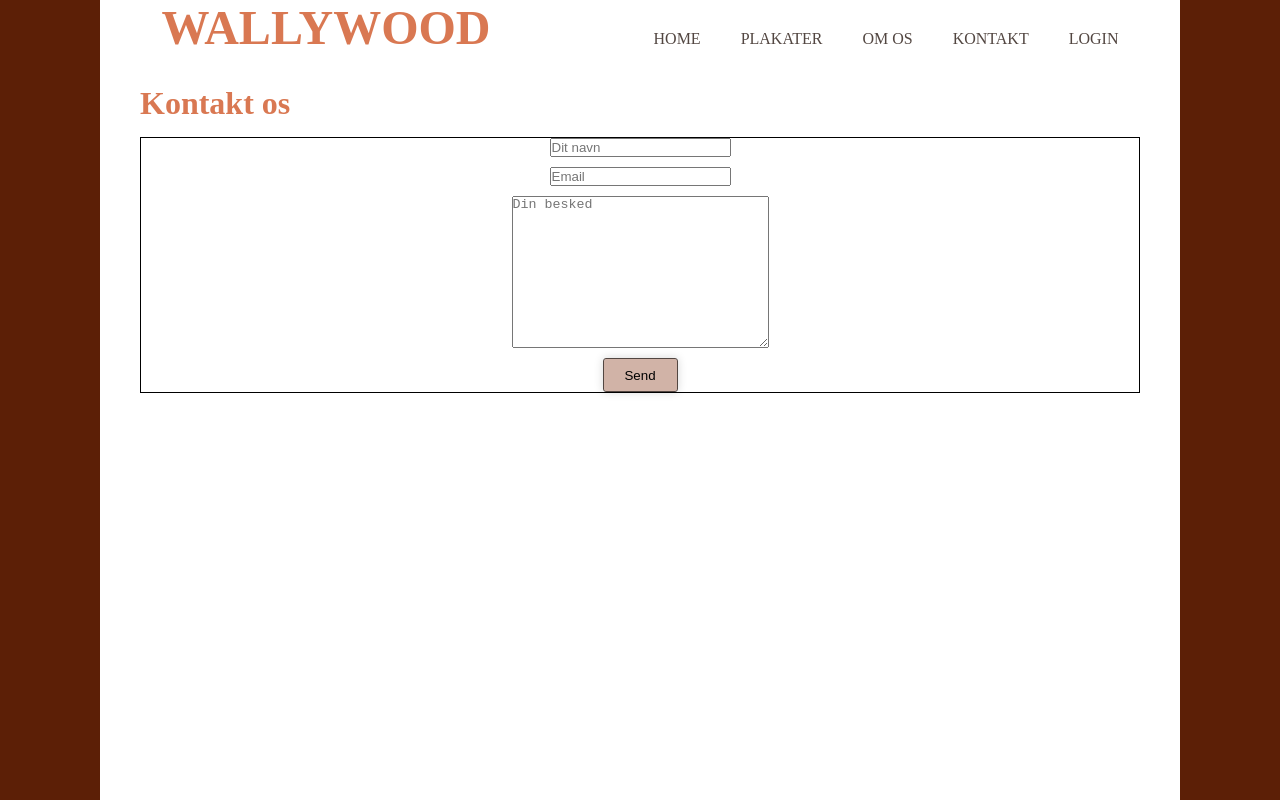
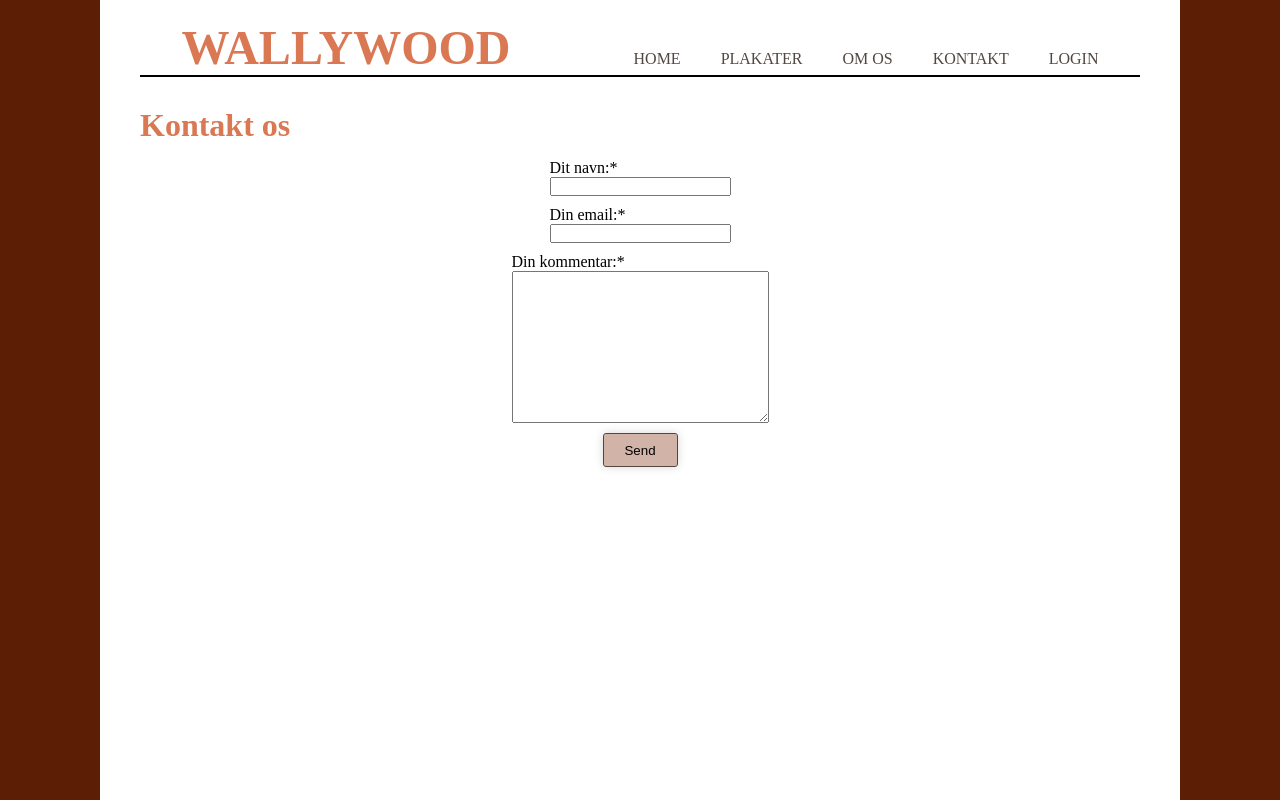
Before and after one commit to katrine-mo-jensen/wallywood, a React (Vite) app in the folder wallywood/: page /kontakt in a window 1280 px wide. Shown: the top 800 px of the page. Built offline with nearby package versions, Linux system fonts and the light colour scheme.

Commit message:
FUCK SLUG

```diff
--- a/wallywood/src/components/footer/Footer.module.scss
+++ b/wallywood/src/components/footer/Footer.module.scss
@@ -1,11 +1,15 @@
 footer {
   max-width: 1080px;
   background-color: white;
+  padding-top: 20px;
+  padding-bottom: 20px;
 
   .footerContainer {
     max-width: 1000px;
     display: grid;
     grid-template-columns: 1fr 1fr;
+    border-top: 2px solid black;
+    padding-top: 10px;
     .infoBox {
       display: grid;
       grid-template-columns: 1fr 1fr;
--- /dev/null
+++ b/wallywood/src/components/globalStyling/Button.module.scss
@@ -0,0 +1,8 @@
+.btn {
+    width: 75px;
+    height: 34px;
+    background: #d1b3a7 0% 0% no-repeat padding-box;
+    box-shadow: 0px 0px 10px #00000029;
+    border: 1px solid #524641;
+    border-radius: 3px;
+  }
--- a/wallywood/src/components/navigation/Nav.module.scss
+++ b/wallywood/src/components/navigation/Nav.module.scss
@@ -3,11 +3,14 @@
 nav {
   max-width: 1080px;
   background-color: white;
+
   .navContainer {
     display: flex;
     justify-content: space-between;
     align-items: baseline;
-    // max-width: 1000px;
+    padding-top: 20px;
+    max-width: 1000px;
+    border-bottom: black solid 2px;
 
     .navbar {
       .navLinks {
--- a/wallywood/src/pages/contact/ContactPage.jsx
+++ b/wallywood/src/pages/contact/ContactPage.jsx
@@ -16,27 +16,30 @@ export function ContactPage() {
       <div className={style.formContainer}>
         <h2>Kontakt os</h2>
         <form onSubmit={handleSubmit(onSubmit)} className={style.formStyle}>
-          <input
-            type="text"
-            placeholder="Dit navn"
-            {...register("name", { required: true })}
-          />
-          {errors.firstname && <span>This field is required</span>}
+          <label>
+            Dit navn:*
+            <input type="text" {...register("name", { required: true })} />
+            {errors.firstname && <span>This field is required</span>}
+          </label>
+          <label>
+            Din email:*
+            <input
+              type="email"
 
-          <input
-            type="email"
-            placeholder="Email"
-            {...register("email", { required: true })}
-          />
-          {errors.firstname && <span>This field is required</span>}
-
+              {...register("email", { required: true })}
+            />
+            {errors.firstname && <span>This field is required</span>}
+          </label>
+          <label>
+            Din kommentar:*
           <textarea
             name="message"
-            placeholder="Din besked"
+
             {...register("message", { required: true })}
             cols="30"
             rows="10"
           />
+          </label>
 
           <input
             className={style.btn}
--- a/wallywood/src/pages/contact/ContactPage.module.scss
+++ b/wallywood/src/pages/contact/ContactPage.module.scss
@@ -1,4 +1,5 @@
 @import '../../components/globalStyling/Font.module.scss';
+@import '../../components/globalStyling/Button.module.scss';
 
 .contactPage {
   background-color: white;
@@ -11,14 +12,13 @@
       grid-template-columns: 1fr;
       gap: 10px;
       max-width: 1000px;
-      .btn {
-        width: 75px;
-        height: 34px;
-        background: #d1b3a7 0% 0% no-repeat padding-box;
-        box-shadow: 0px 0px 10px #00000029;
-        border: 1px solid #524641;
-        border-radius: 3px;
+
+      label{
+        display: flex;
+        flex-direction: column;
+        float: left;
       }
+
 
     }
   }
--- a/wallywood/src/pages/home/Home.module.scss
+++ b/wallywood/src/pages/home/Home.module.scss
@@ -1,10 +1,10 @@
-@import '../../components/globalStyling/Font.module.scss';
+@import "../../components/globalStyling/Font.module.scss";
+@import "../../components/globalStyling/Button.module.scss";
 
 .homeContainer {
   max-width: 1080px;
   background-color: white;
   header {
-    border-top: black solid 2px;
     max-width: 1000px;
     .seats {
       width: 1000px;
@@ -28,24 +28,19 @@
       grid-template-columns: 1fr 1fr;
       section {
         display: flex;
+        div {
+          margin-left: 15px;
           h4 {
             font-size: 1.3rem;
             color: #524641;
           }
-        p{
+          p {
             font-size: 0.875rem;
             color: #524641;
           }
+        }
         img {
           max-width: 140px;
-        }
-        .btn {
-          width: 75px;
-          height: 34px;
-          background: #d1b3a7 0% 0% no-repeat padding-box;
-          box-shadow: 0px 0px 10px #00000029;
-          border: 1px solid #524641;
-          border-radius: 3px;
         }
       }
     }
--- a/wallywood/src/pages/login/LoginPage.module.scss
+++ b/wallywood/src/pages/login/LoginPage.module.scss
@@ -1,4 +1,5 @@
 @import "../../components/globalStyling/Font.module.scss";
+@import "../../components/globalStyling/Button.module.scss";
 
 section {
   max-width: 1080px;
@@ -9,16 +10,12 @@ section {
 }
 
 form {
- display: flex;
- flex-direction: column;
- border: black 1px solid;
- margin: 0 left;
+  display: flex;
+  flex-direction: column;
+  gap: 20px;
+  label{
+    display: flex;
+    flex-direction: column;
+    float: left;
+  }
 }
-.btn {
-        width: 75px;
-        height: 34px;
-        background: #d1b3a7 0% 0% no-repeat padding-box;
-        box-shadow: 0px 0px 10px #00000029;
-        border: 1px solid #524641;
-        border-radius: 3px;
-      }
--- a/wallywood/src/pages/posters/Posterspage.module.scss
+++ b/wallywood/src/pages/posters/Posterspage.module.scss
@@ -16,23 +16,24 @@
           font-size: 0.875;
           color: #524641;
         }
-        ul{
+        ul {
           padding-bottom: 20px;
           list-style-type: none;
 
-          li{
-            color: #D97852;
+          li {
+            color: #d97852;
             font-size: 0.875;
-           padding-bottom: 5px;
+            padding-bottom: 5px;
           }
-          li:hover{
-            color: #5C1F06;
+          li:hover {
+            color: #5c1f06;
             cursor: pointer;
           }
         }
       }
       .posterContainer {
-        border-left: 2px solid #524641;
+        border-left: 2px solid black;
+        padding-left: 20px;
         display: grid;
         grid-template-columns: repeat(3, 1fr);
         gap: 1em;
```
Also changed, not shown: wallywood/src/components/globalStyling/Color.module.scss (deleted). Lines whose indentation alone changed are shown as unchanged.
